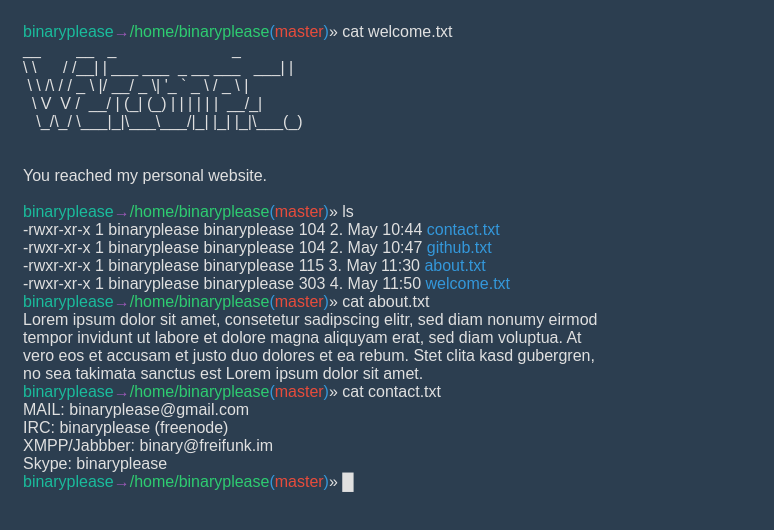
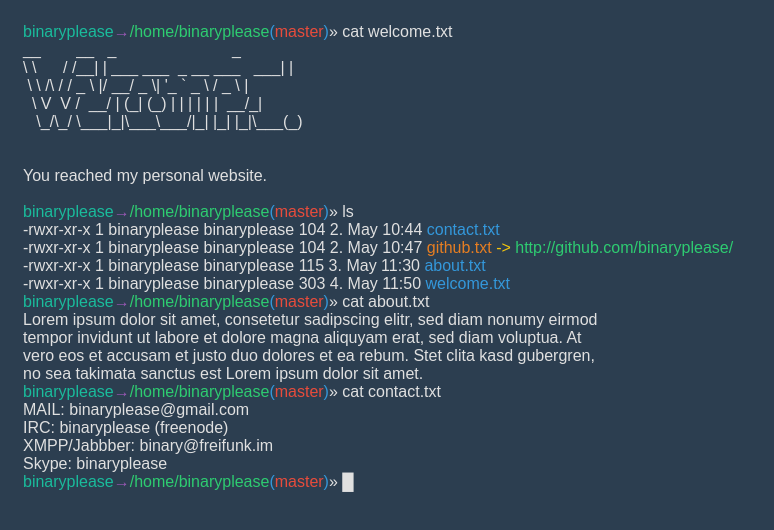
Before and after one commit to pinpox/binaryplease.github.io_old, a plain HTML site: page index.html in a window 1280 px wide. Shown: the whole page, without its empty margins (0-774 px from the left). Drawn offline with Linux system fonts and the light colour scheme.

Commit message:
added correct github link

```diff
--- a/index.html
+++ b/index.html
@@ -39,7 +39,7 @@
 
         <a href="contact.txt"> -rwxr-xr-x  1 binaryplease binaryplease  104  2. May 10:44 <span class="base0D">contact.txt</span></a>
         <br>
-        <a href="https://github.com/binaryplease/"> -rwxr-xr-x  1 binaryplease binaryplease  104  2. May 10:47 <span class="base0D">github.txt</span></a>
+	<a href="https://github.com/binaryplease/"> -rwxr-xr-x  1 binaryplease binaryplease  104  2. May 10:47 <span class="base09">github.txt</span><span class="base0A"> -> </span><span class="base0B">http://github.com/binaryplease/ </span></a>
         <br>
         <a href="about.txt"> -rwxr-xr-x  1 binaryplease binaryplease  115  3. May 11:30 <span class="base0D">about.txt</span></a>
         <br>
```
